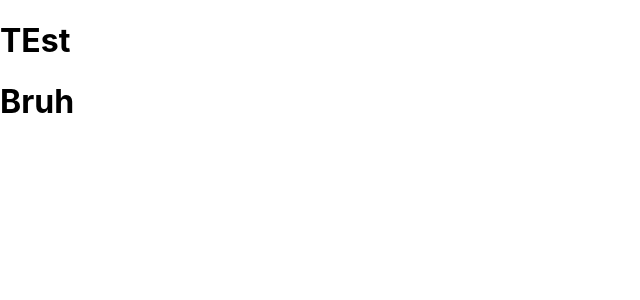
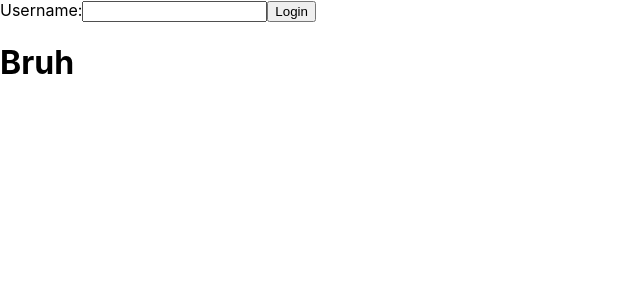
Before and after one commit to Nasume26/ig-clone, a React (Create React App) app: page /home in a window 1280 px wide. Shown: the top 300 px of the page, without its empty margins (0-640 px from the left). Built offline with nearby package versions, Linux system fonts and the light colour scheme.

Commit message:
Login functionality created

```diff
--- a/src/App.jsx
+++ b/src/App.jsx
@@ -16,7 +16,7 @@ const [profile, setProfile] = useState({username: ""})
   return (
     <div>
       <Router>
-        {!profile.username && <ProfileLog />}
+        {!profile.username && <ProfileLog profile = {profile} setProfile = {setProfile}/>}
 
         <Routes>
 
--- a/src/containers/ProfileLog/ProfileLog.jsx
+++ b/src/containers/ProfileLog/ProfileLog.jsx
@@ -1,13 +1,38 @@
+import { useState } from "react";
 import "./ProfileLog.scss"
 
 const ProfileLog = (props) => {
+const {profile, setProfile} = props;
+const [input, setInput] = useState("")
+
+const handleInput = (event) => {
+    setInput(event.target.value)
+}
+
+const handleSubmit = (event) => {
+    event.preventDefault()
+    setProfile({username: input})
+}
+
+    return (
+        <div>
+        <form onSubmit={handleSubmit}>
+            <label>
+                Username:
+                <input
+                value= {input}
+                onChange= {handleInput}
+                >
+                </input>
+            </label>
+            <label>
+                <button>Login</button>
+            </label>
 
 
-    return (
-        <>
+        </form>
 
-        <h1>TEst</h1>
-        </>
+        </div>
 
     )
 }
```
